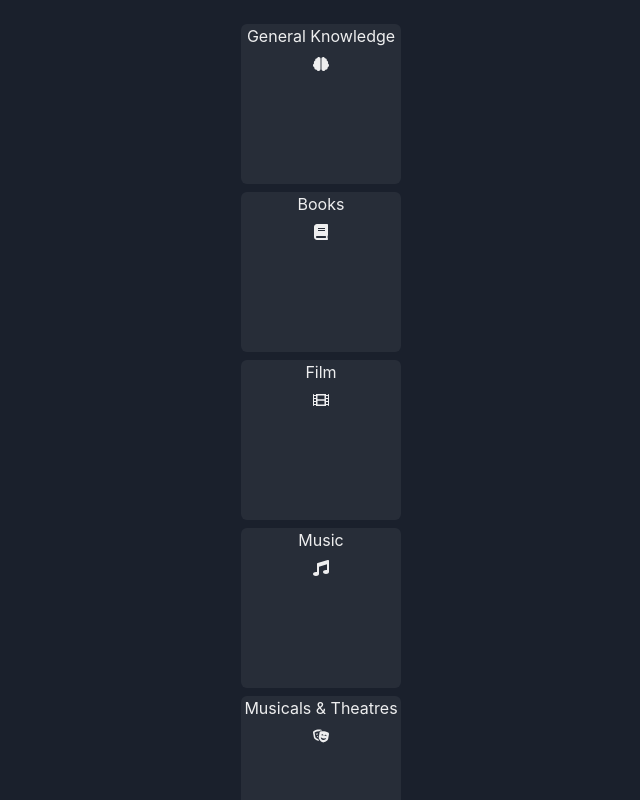
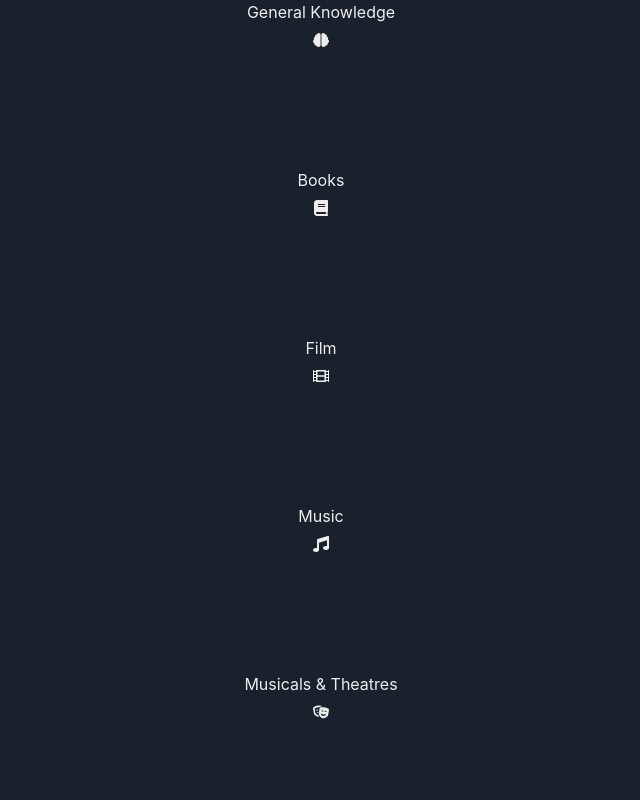
Before and after one commit to codetann/open-trivia, a React (Vite) app: page / in a window 1280 px wide. Shown: the top 800 px of the page, without its empty margins (319-959 px from the left). Built offline with nearby package versions, Linux system fonts and the light colour scheme.

Commit message:
update styles

```diff
--- a/src/components/layout/Page.tsx
+++ b/src/components/layout/Page.tsx
@@ -1,20 +1,29 @@
-import { VStack } from "@chakra-ui/react";
+import { VStack, useStyleConfig } from "@chakra-ui/react";
 
 interface Props {
   children: React.ReactNode[] | React.ReactNode;
 }
 
 export function Page({ children }: Props) {
+  const styles = useStyleConfig("Page");
+
   return (
-    <VStack
-      as="main"
-      align="center"
-      justify="start"
-      p={6}
-      minH="100vh"
-      w="100%"
-    >
+    <VStack as="main" sx={styles}>
       {children}
     </VStack>
   );
 }
+
+{
+  /* <VStack
+as="main"
+sx={styles}
+align="center"
+justify="start"
+p={6}
+minH="100vh"
+w="100%"
+>
+{children}
+</VStack> */
+}
--- a/src/features/quiz/components/Category.tsx
+++ b/src/features/quiz/components/Category.tsx
@@ -1,6 +1,6 @@
 import { useState } from "react";
 import { motion } from "framer-motion";
-import { VStack, Text } from "@chakra-ui/react";
+import { VStack, Text, useStyleConfig } from "@chakra-ui/react";
 import * as icons from "react-icons/fa";
 /**
  * @component
@@ -24,6 +24,7 @@ interface Props {
 
 export function Category({ title, onClick, code, icon: Icon }: Props) {
   const [isHovered, setHovered] = useState(false);
+  const styles = useStyleConfig("Card");
 
   return (
     <motion.div
@@ -34,7 +35,7 @@ export function Category({ title, onClick, code, icon: Icon }: Props) {
         onMouseEnter={() => setHovered(true)}
         onMouseLeave={() => setHovered(false)}
         borderRadius="md"
-        bg="whiteAlpha.100"
+        sx={styles}
         w="10rem"
         h="10rem"
       >
```
